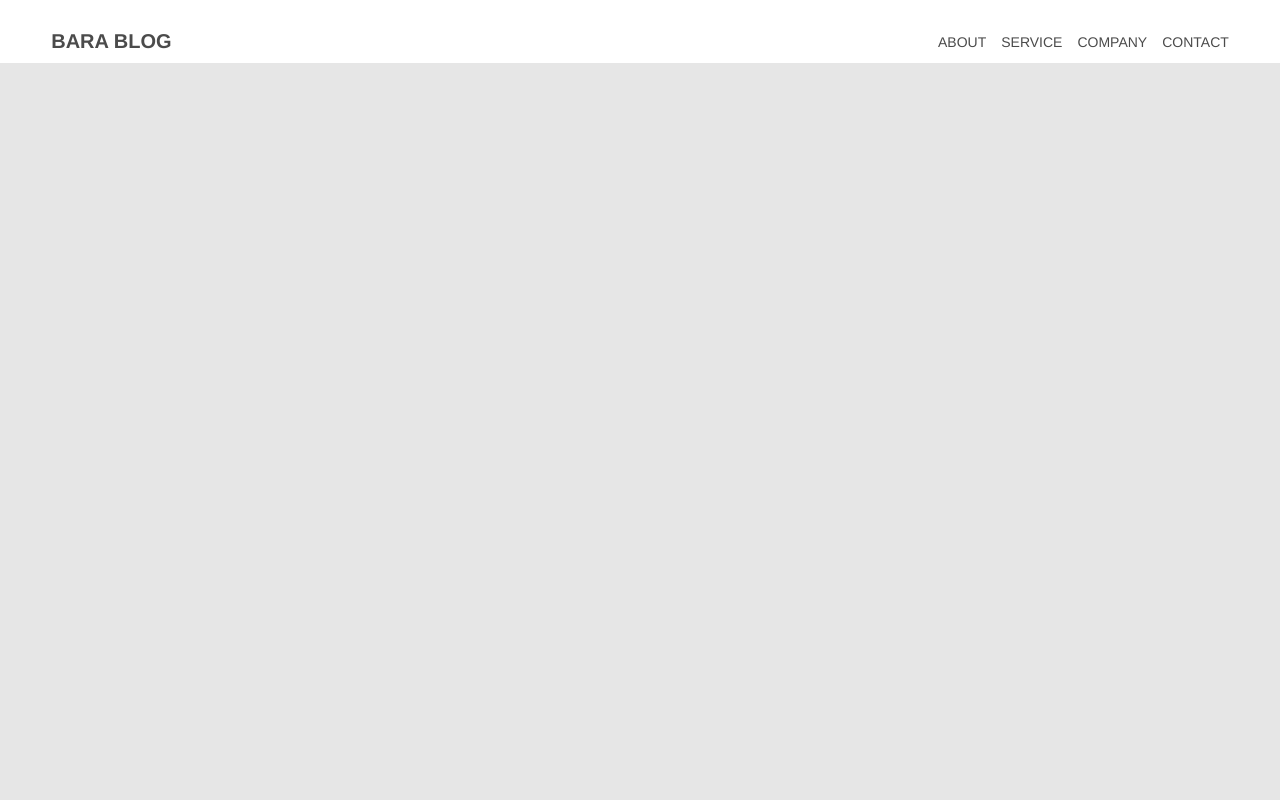
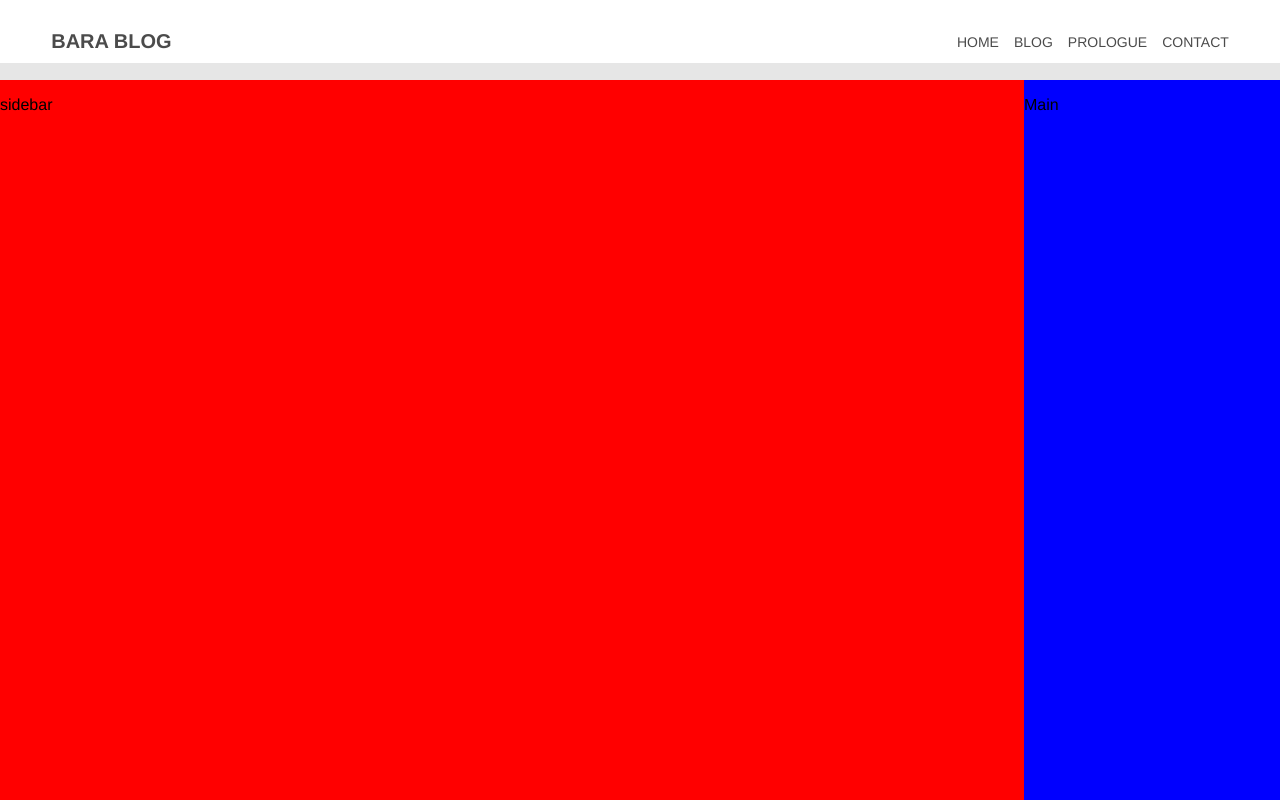
Before and after one commit to Baramatsu/baraweb-gh, a plain HTML site: page index.html in a window 1280 px wide. Drawn offline with Linux system fonts and the light colour scheme.

Commit message:
sidebarのdivをとりあえずおいた

```diff
--- a/index.html
+++ b/index.html
@@ -3,22 +3,32 @@
   <head>
     <meta charset="UTF-8" />
     <title>Bara Blog</title>
-    <link rel="stylesheet" href="index_header.css">
+    <link rel="stylesheet" href="index_header.css" />
+    <link rel="stylesheet" href="index_sidebar.css" />
   </head>
   <body>
-    <header>
+
+        <header>
         <h1>
             <a class = "header_left">BARA BLOG</a>
         </h1>
         <nav class="pc-nav">
             <ul>
-                <li><a href="#">ABOUT</a></li>
-                <li><a href="#">SERVICE</a></li>
-                <li><a href="#">COMPANY</a></li>
+                <li><a href="#">HOME</a></li>
+                <li><a href="#">BLOG</a></li>
+                <li><a href="#">PROLOGUE</a></li>
                 <li><a href="#">CONTACT</a></li>
             </ul>
         </nav>
     </header>
+    <div id ="main-contents">
+        <div class = "index_side">
+            <p>sidebar</p>
+        </div>
+        <div class = "index_main">
+            <p>Main</p>
+        </div>
+    </div>
     <script>
       console.log("GitHub Pages Sample");
     </script>
```
